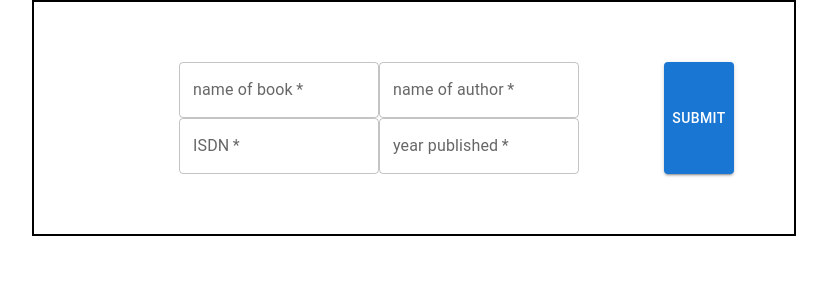
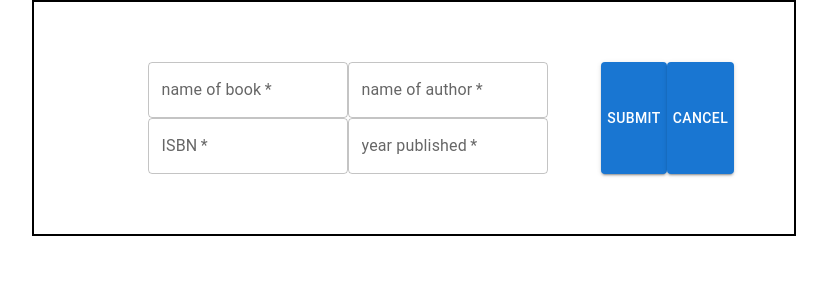
Before and after one commit to PDixant/ShopaDropa, a React (Create React App) app in the folder books-frontend/: page /create-book in a window 1280 px wide. Shown: the top 300 px of the page, without its empty margins (226-1053 px from the left). Built offline with nearby package versions, Linux system fonts and the light colour scheme.

Commit message:
adde confirmation

```diff
--- a/books-frontend/src/Components/BooksContainer.js
+++ b/books-frontend/src/Components/BooksContainer.js
@@ -31,6 +31,7 @@ padding-bottom: 20px;
 
 const handleOnDelete = (e) => {
 console.log(e);
+if(window.confirm("are you sure you want to delete this book?")){
   axios
     .delete(`/books/${e}`, {
       id: e,
@@ -44,6 +45,7 @@ axios
         console.log(error);
       }
     );
+}
 }
 
 function BookContainer(props) {
--- a/books-frontend/src/Pages/Create.js
+++ b/books-frontend/src/Pages/Create.js
@@ -4,6 +4,7 @@ import Button from "@mui/material/Button";
 import styled from 'styled-components';
 import axios from 'axios';
 import {withRouter} from './../Components/withRouter.js'
+
 const StyledTextContainer = styled.div`
 display: flex;
 text-align: center;
@@ -105,8 +106,8 @@ class Create extends Component {
             />
             <StyledTextField
               required
-              id="IDSN"
-              label="ISDN"
+              id="ISBN"
+              label="ISBN"
               isnumericstring="true"
               inputProps={{ inputMode: "numeric", pattern: "[0-9]*" }}
               onKeyUp={(e) => onlyNumberKey(e)}
@@ -130,6 +131,14 @@ class Create extends Component {
           >
             Submit
           </Button>
+          <Button
+            variant="contained"
+            onClick={() => {
+                this.props.navigate("/");
+            }}
+          >
+            Cancel
+          </Button>
         </StyledTextContainer>
       </div>
     );
```
Lines whose indentation alone changed are shown as unchanged.
